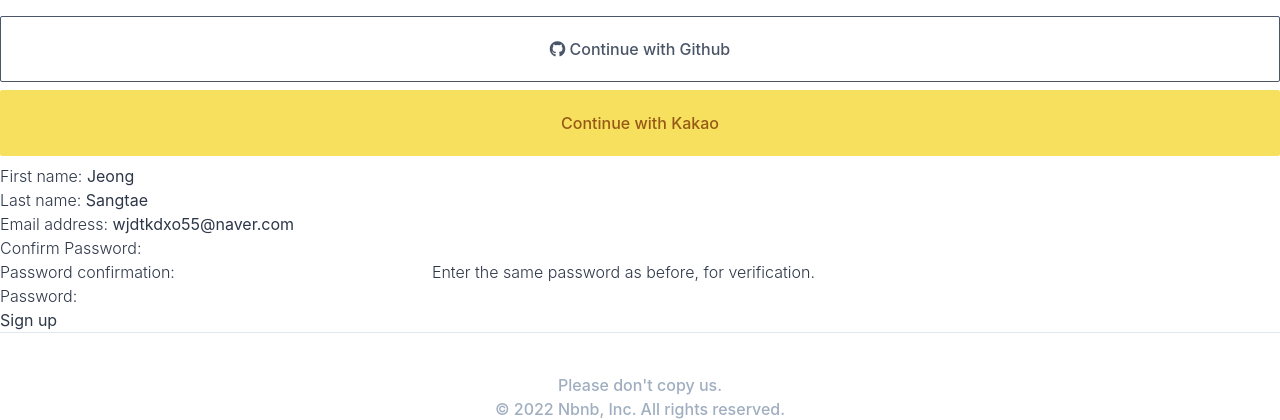
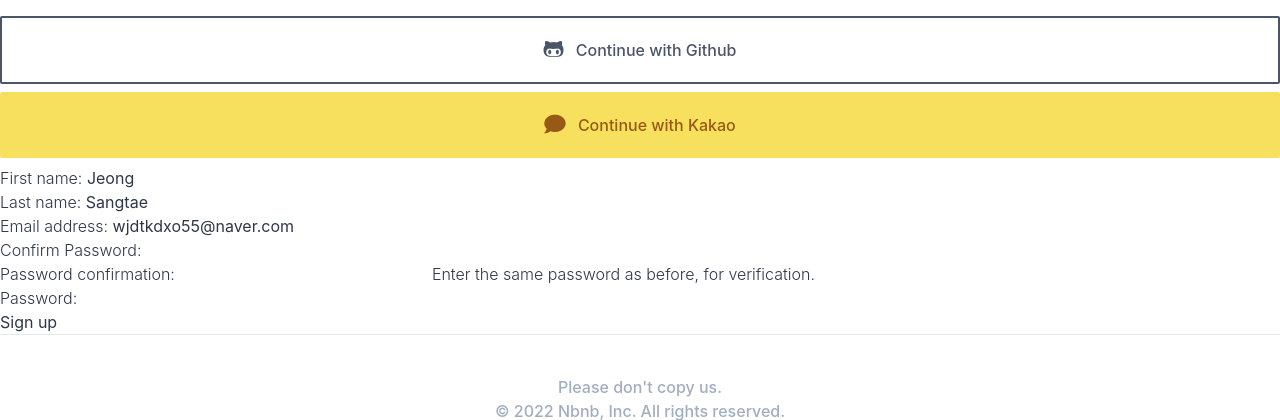
Before and after one commit to jeongsangtae/airbnb-clone, a Django app: page /users/signup in a window 1280 px wide. Shown: the part 80-500 px from the top of the page. Run offline with Django 3.2, Linux system fonts and the light colour scheme; parts of the project's set-up code (start-up, migrations or seed data) failed here and were passed over; some libraries are stand-ins or nearby versions.

Commit message:
20.8 Footer, Social Login 2

```diff
--- a/templates/partials/social_login.html
+++ b/templates/partials/social_login.html
@@ -1,8 +1,8 @@
 <div class="flex flex-col w-full">
-  <a href="{% url 'users:github-login' %}" class="w-full border font-medium text-gray-700 mb-2 border-gray-700 text-center rounded-sm py-5">
-    <i class="fab fa-github"></i> Continue with Github
+  <a href="{% url 'users:github-login' %}" class="w-full border-2 font-medium text-gray-700 mb-2 border-gray-700 text-center rounded-sm py-5">
+    <i class="fab fa-github-alt mr-2 fa-lg"></i> Continue with Github
   </a>
   <a href="{% url 'users:kakao-login' %}" class="w-full border font-medium text-yellow-800 mb-2 border-yellow-400 text-center rounded-sm py-5 bg-yellow-400">
-    <i class="fab fa-message"></i>Continue with Kakao
+    <i class="fas fa-comment mr-2 fa-lg"></i> Continue with Kakao
   </a>
 </div>
```
